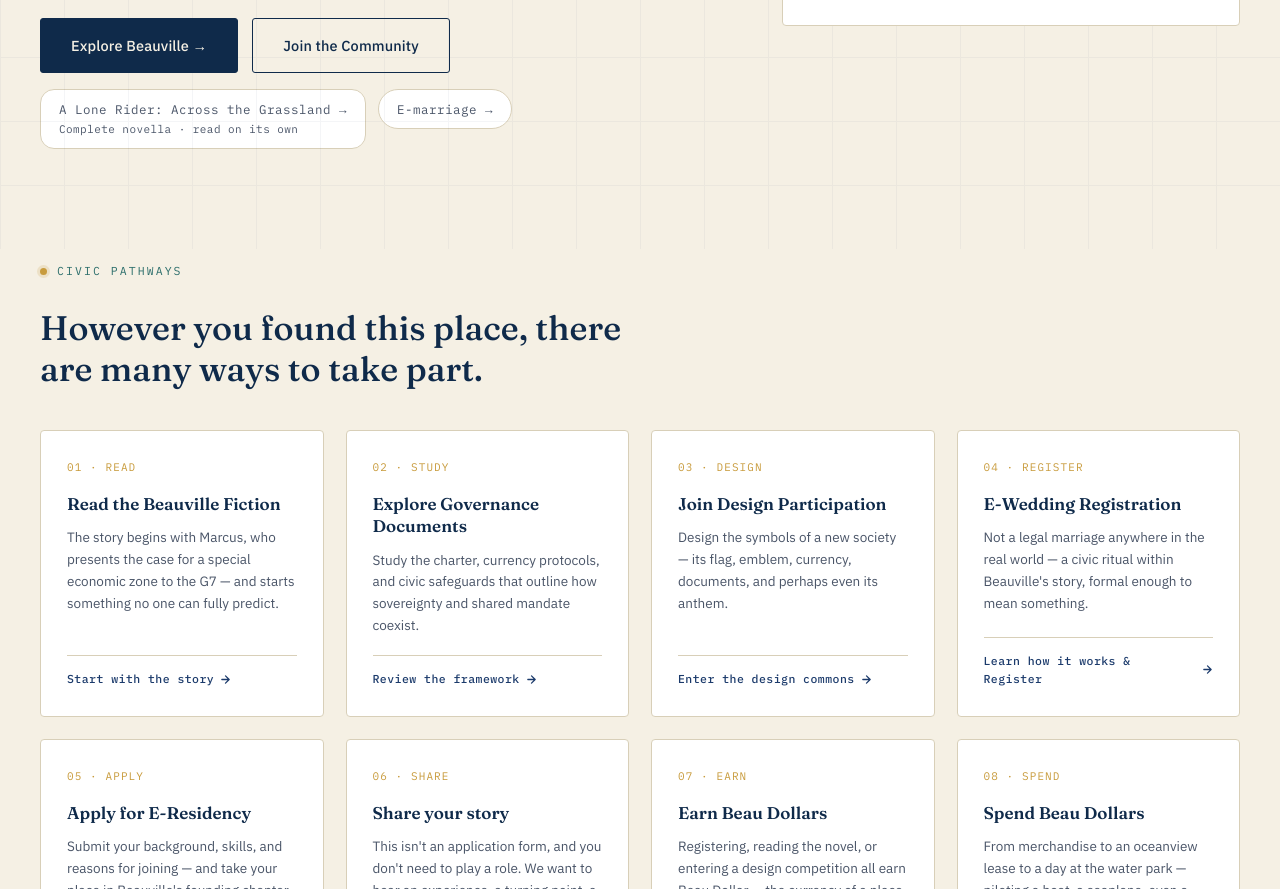
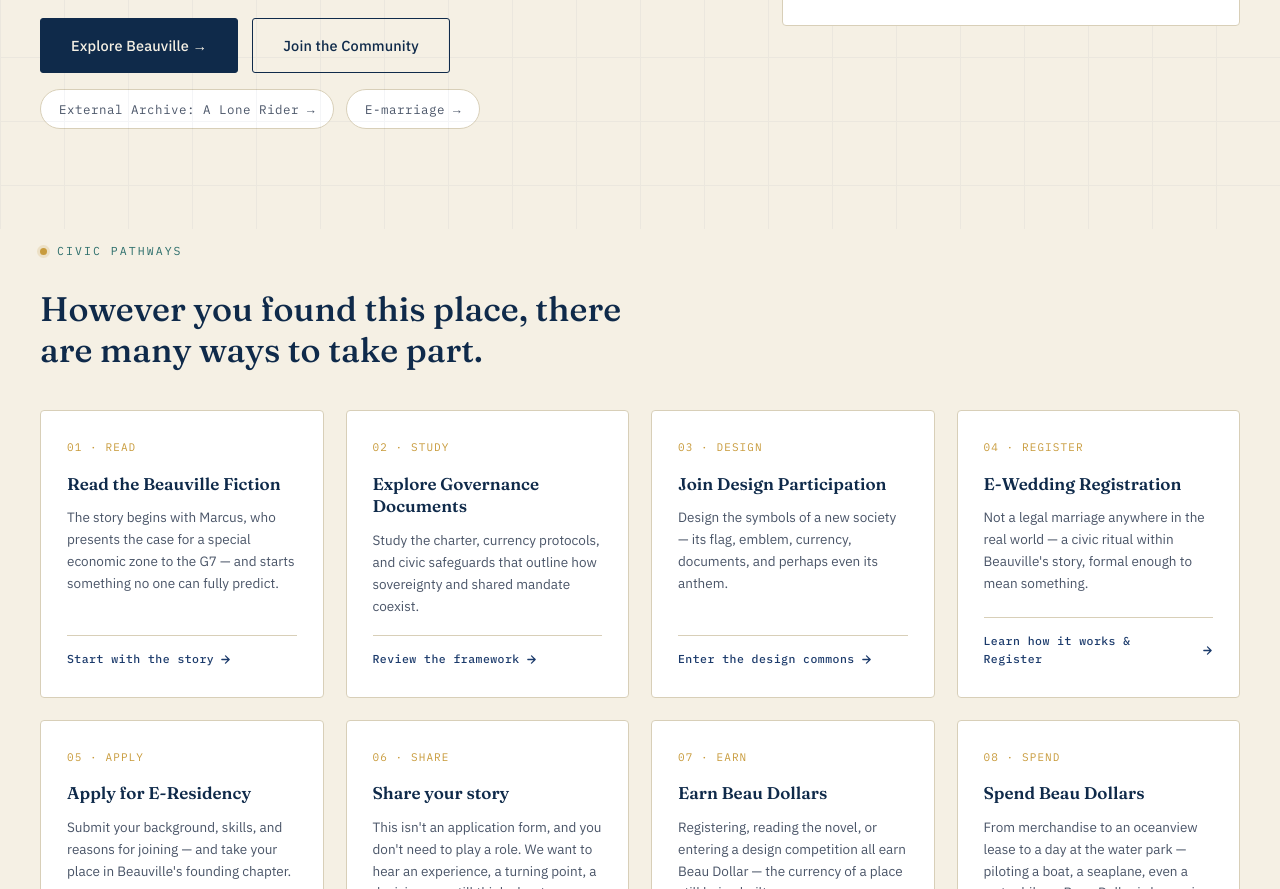
Before and after one commit to Beauvillesez/beauville-sez, a plain HTML site: page index.html in a window 1280 px wide. Shown: the part 995-1884 px from the top of the page. Drawn offline with Linux system fonts and the light colour scheme.

Commit message:
Homepage: simplify the novella button to one line
Co-Authored-By: Claude Opus 5.5 <noreply@anthropic.com>
Claude-Session: https://claude.ai/code/session_01KGKCMNaiShYf7QW6jZMLtX

```diff
--- a/index.html
+++ b/index.html
@@ -346,10 +346,6 @@
   }
 
   .btn-tertiary:hover { border-color: var(--ocean-teal); color: var(--ocean-teal); }
-  .hero-ctas-secondary { align-items: flex-start; }
-  .btn-novella { flex-direction: column; align-items: flex-start; gap: 2px; border-radius: 14px; padding: 9px 18px; }
-  .btn-novella small { font-family: var(--font-mono); font-size: 11px; letter-spacing: 0.04em; color: var(--ink-soft); }
-  .btn-novella:hover small { color: var(--ocean-teal); }
 
   .btn {
     font-family: var(--font-body);
@@ -738,7 +734,7 @@
         </div>
 
         <div class="hero-ctas-secondary">
-          <a href="ai-odyssey.html" class="btn-tertiary btn-novella"><span>A Lone Rider: Across the Grassland &rarr;</span><small>Complete novella · read on its own</small></a>
+          <a href="ai-odyssey.html" class="btn-tertiary">External Archive: A Lone Rider &rarr;</a>
           <a href="e-wedding.html" class="btn-tertiary">E-marriage &rarr;</a>
         </div>
       </div>
```
Also changed, not shown: index-zh.html (+1 -5 lines).
